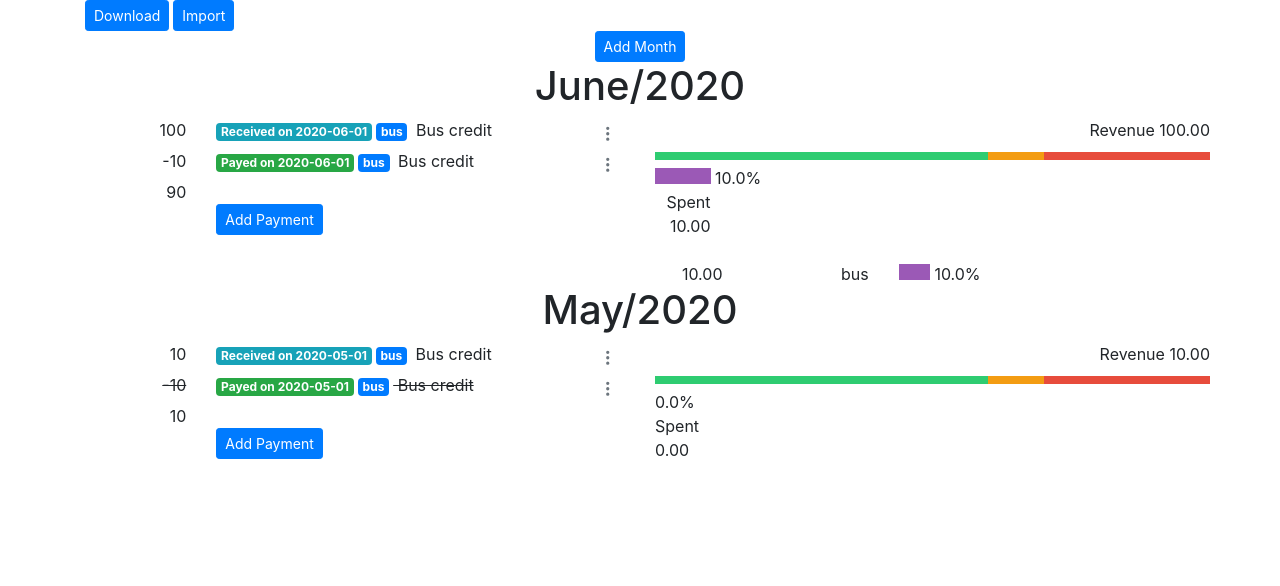
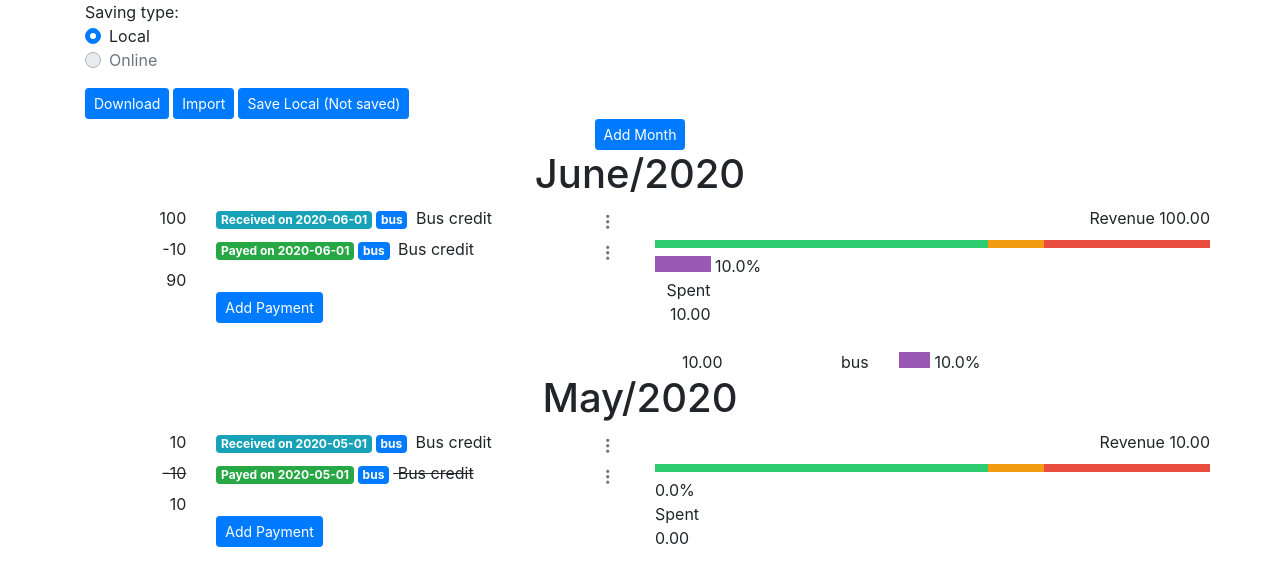
Before and after one commit to cristiantela/financial-viewer, a Vue app in the folder web/: page / in a window 1280 px wide. Shown: the top 586 px of the page. Built offline with nearby package versions, Linux system fonts and the light colour scheme.

Commit message:
feat: saves payments offline

```diff
--- a/web/src/App.vue
+++ b/web/src/App.vue
@@ -1,8 +1,24 @@
 <template>
   <b-container>
     <form-payment-modal ref="formPaymentModal"></form-payment-modal>
+    <add-month-modal ref="addMonthModal"></add-month-modal>
 
-    <add-month-modal ref="addMonthModal"></add-month-modal>
+    Saving type:
+
+    <b-form-group>
+      <b-form-radio v-model="saveType" value="local">
+        Local
+      </b-form-radio>
+
+      <b-form-radio
+        v-model="saveType"
+        value="online"
+        disabled
+        v-b-popover.hover.left="'The API is being built'"
+      >
+        Online
+      </b-form-radio>
+    </b-form-group>
 
     <b-row>
       <b-col>
@@ -20,6 +36,23 @@
         </b-button>
 
         <input @change="importFile" ref="file" type="file" class="d-none" />
+
+        <b-button
+          v-if="saveType === 'local'"
+          @click="saveLocal"
+          class="mr-1"
+          size="sm"
+          variant="primary"
+        >
+          Save Local
+
+          <span
+            v-if="
+              savedInput !== convertGroupPaymentsToText(groupPaymentsByMonths)
+            "
+            >(Not saved)</span
+          >
+        </b-button>
       </b-col>
     </b-row>
 
@@ -104,11 +137,21 @@ export default {
   data() {
     return {
       data: [],
+      saveType: localStorage.getItem("fv-save-type")
+        ? localStorage.getItem("fv-save-type")
+        : "local",
+      savedInput: "",
     };
   },
 
   created() {
-    this.$store.dispatch("payments/getAllPayments");
+    if (this.saveType === "local" && localStorage.getItem("fv-input")) {
+      this.savedInput = localStorage.getItem("fv-input");
+
+      this.setPaymentsByText(this.savedInput);
+    } else {
+      this.$store.dispatch("payments/getAllPayments");
+    }
   },
 
   methods: {
@@ -169,10 +212,7 @@ export default {
       const file = files[0];
 
       reader.addEventListener("load", () => {
-        this.$store.dispatch(
-          "payments/setAllPayments",
-          this.textToJson(reader.result)
-        );
+        this.setPaymentsByText(reader.result);
       });
 
       reader.readAsText(file);
@@ -300,6 +340,18 @@ export default {
         )
       );
     },
+
+    saveLocal() {
+      this.savedInput = this.convertGroupPaymentsToText(
+        this.groupPaymentsByMonths
+      );
+
+      localStorage.setItem("fv-input", this.savedInput);
+    },
+
+    setPaymentsByText(text) {
+      this.$store.dispatch("payments/setAllPayments", this.textToJson(text));
+    },
   },
 
   computed: {
@@ -353,6 +405,10 @@ export default {
     },
   },
 
-  watch: {},
+  watch: {
+    saveType(value) {
+      localStorage.setItem("fv-save-type", value);
+    },
+  },
 };
 </script>
```
